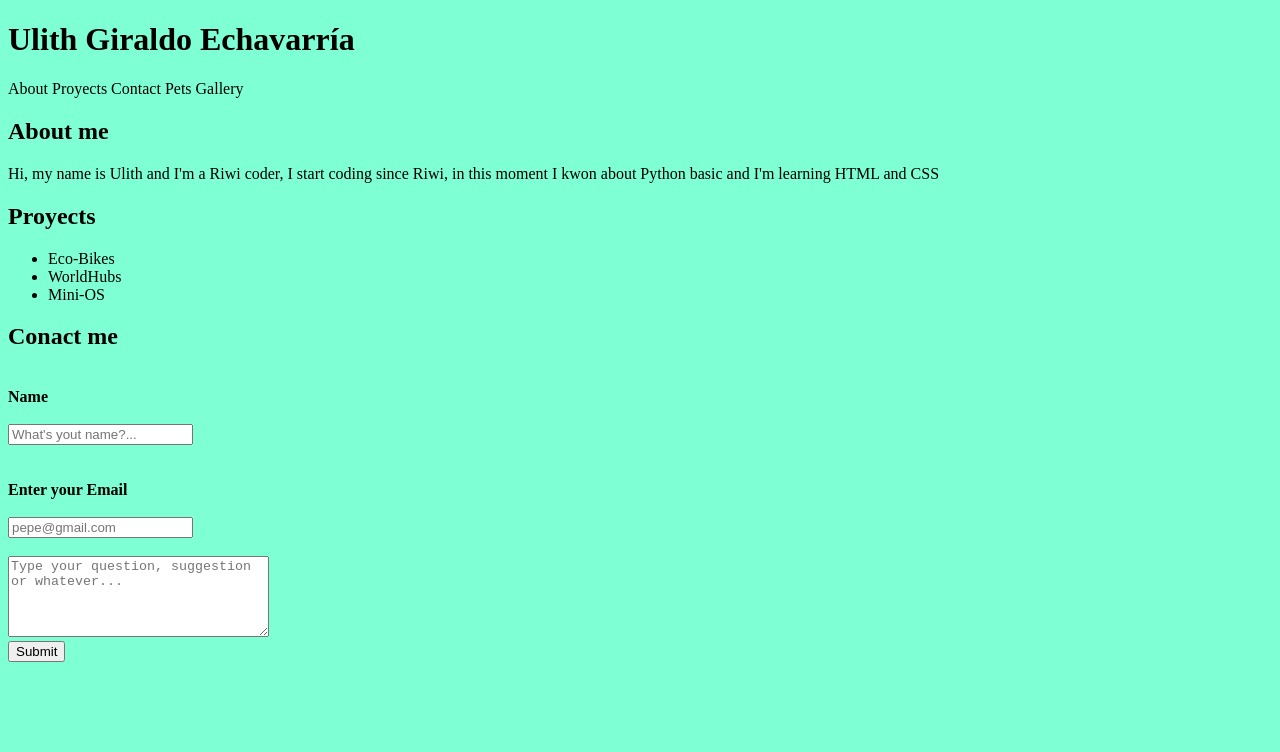
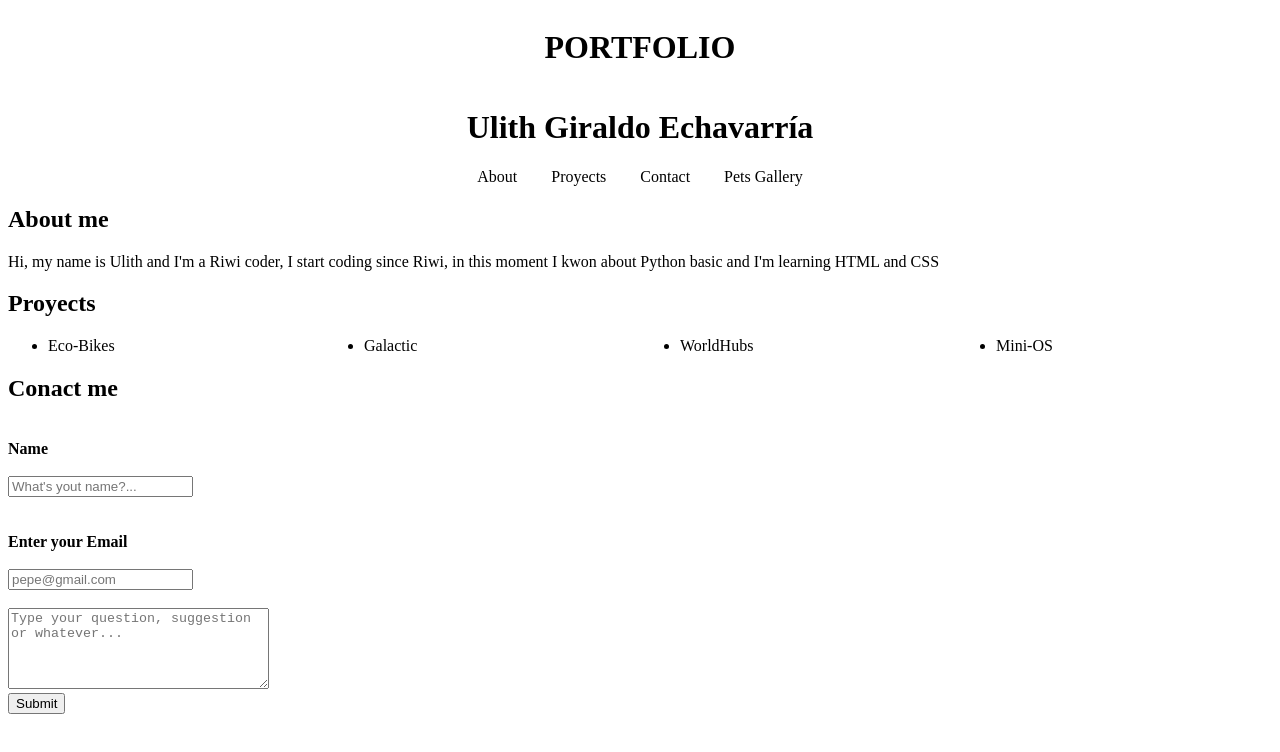
Before and after one commit to UlithG18/HU-2-Module, a plain HTML site: page portfolio/index.html in a window 1280 px wide. Drawn offline with Linux system fonts and the light colour scheme.

Commit message:
portofolio html

```diff
--- a/portfolio/index.html
+++ b/portfolio/index.html
@@ -9,10 +9,11 @@
     <title>Portfolio</title>
 </head>
 
-<body>
-    <header>
+<body class="portfolio-body">
+    <header class="portfolio-header">
+        <h1>PORTFOLIO</h1>
         <h1>Ulith Giraldo Echavarría</h1>
-        <nav>
+        <nav class="portfolionav">
             <a class="navlink" href="#about">About</a>
             <a class="navlink" href="#proyects">Proyects</a>
             <a class="navlink" href="#contact">Contact</a>
@@ -22,7 +23,7 @@
 
     <section id="about">
         <h2>About me</h2>
-        <p>
+        <p class="about">
             Hi, my name is Ulith and I'm a Riwi coder, I start
             coding since Riwi, in this moment I kwon about Python
             basic and I'm learning HTML and CSS
@@ -33,6 +34,7 @@
         <h2>Proyects</h2>
         <ul class="proyectslist">
             <li>Eco-Bikes</li>
+            <li>Galactic</li>
             <li>WorldHubs</li>
             <li>Mini-OS</li>
         </ul>
--- a/portfolio/style.css
+++ b/portfolio/style.css
@@ -1,17 +1,44 @@
-/* html {
+/* General CSS */
+
+html {
     width: 100%;
-} */
+}
+
+body {
+    background-color: rgb(255, 255, 255);
+}
+
+/* Portofolio */
+
+.portfolio-header {
+    width: 100%;
+    display: flex;
+    flex-direction: column;
+    align-items: center;
+    justify-content: space-around;
+}
 
 .navlink {
     color: black;
     text-decoration: none;
+    padding-left: 15px;
+    padding-right: 15px;
 }
 
-.petslink {
+.proyectslist {
+    display: grid;
+    grid-template-columns: repeat(4, 1fr);
+    gap: 40px;
+}
+
+
+/* ---------------------------------------------------------------------------------------------------------- */
+
+
+
+/* Pets gallery */
+
+. .portfoliolink {
     color: black;
     text-decoration: none;
 }
-
-body {
-    background-color: aquamarine;
-}
```
Also changed, not shown: portfolio/pets.html (+17 -10 lines), portfolio/pets/black.png (added), portfolio/pets/brown.png (added), portfolio/pets/dragon.png (added).
